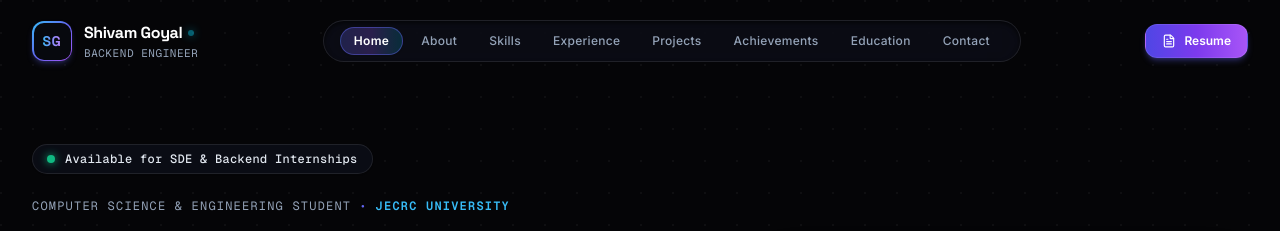
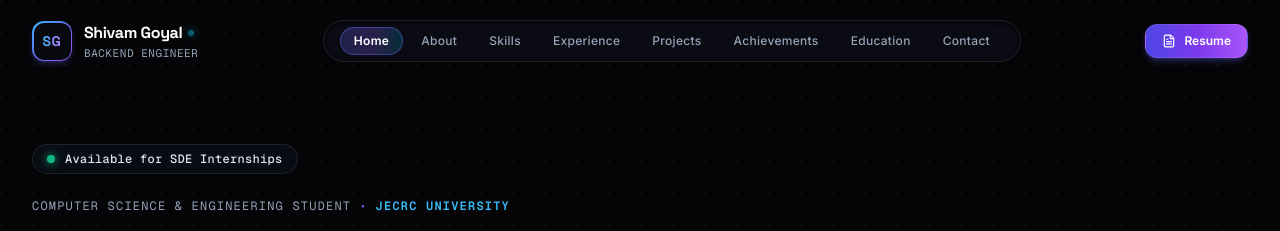
Before and after one commit to shivamgoyal9119/Portfolio, a Next.js app: page / in a window 1280 px wide. Shown: the top 231 px of the page. Built offline with nearby package versions, Linux system fonts and the light colour scheme.

Commit message:
fix: update status indicator to 'Available for SDE Internships'

```diff
--- a/src/data/portfolioData.ts
+++ b/src/data/portfolioData.ts
@@ -94,7 +94,7 @@ export const PORTFOLIO_DATA = {
       "Problem Solver"
     ],
     status: {
-      indicator: "Available for SDE & Backend Internships",
+      indicator: "Available for SDE Internships",
       subtle: "Actively solving problems & building systems",
     },
     contact: {
```
